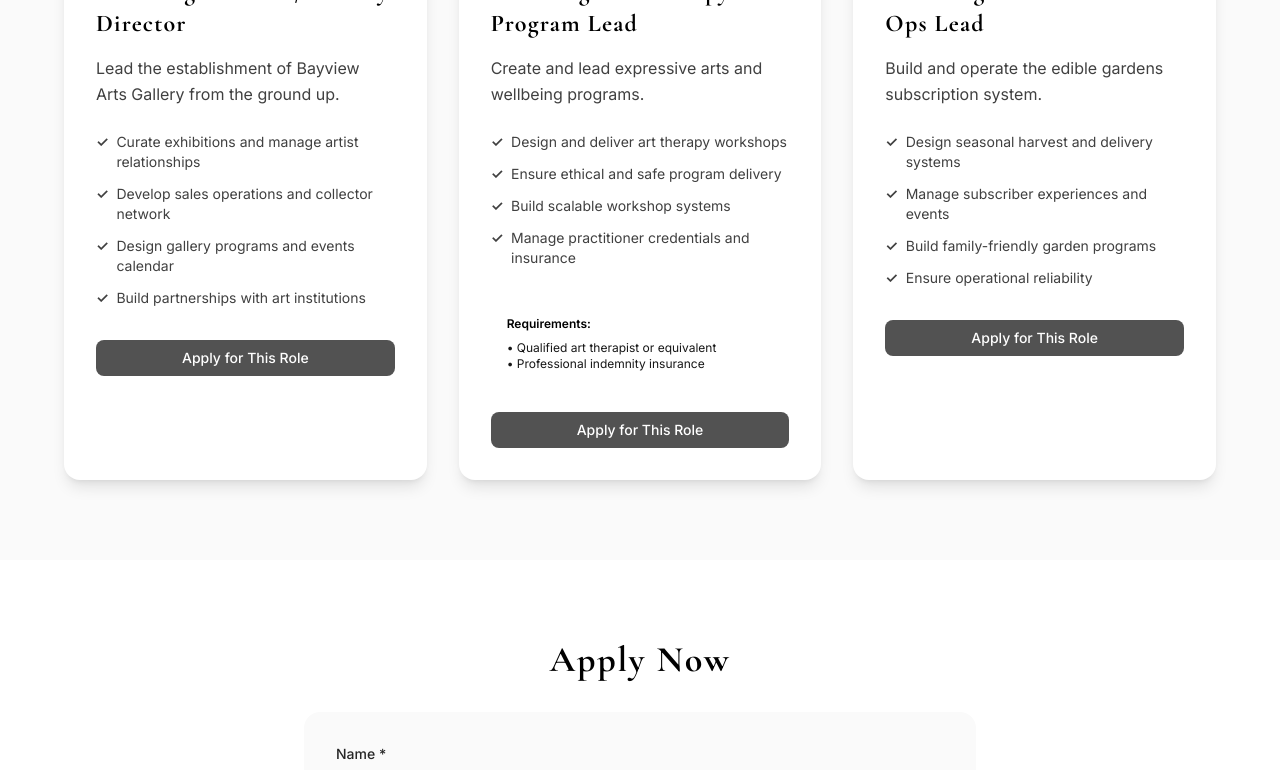
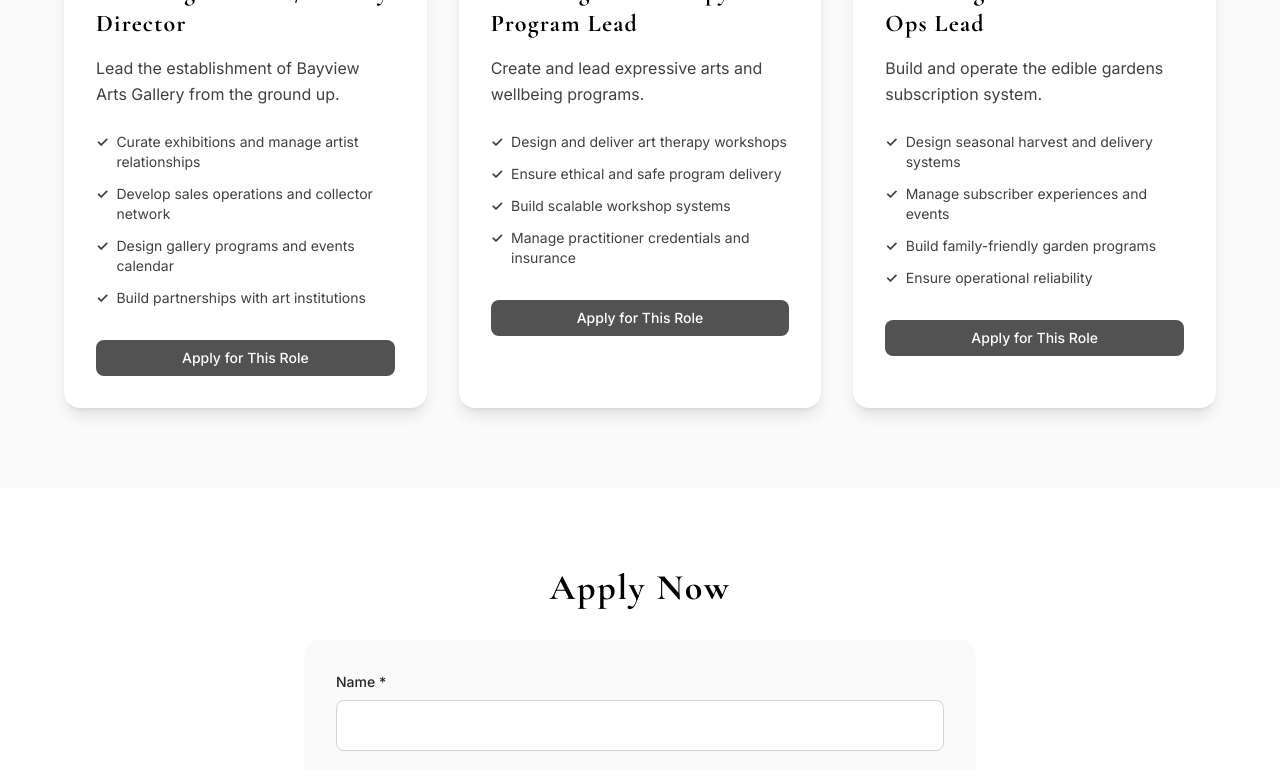
Before and after one commit to thepig365/bayviewhub, a Next.js app: page /partners in a window 1280 px wide. Shown: the part 1291-2061 px from the top of the page. Built offline with nearby package versions, Linux system fonts and the light colour scheme; no server answers.

Commit message:
fix: remove requirements box from partner roles

```diff
--- a/app/partners/page.tsx
+++ b/app/partners/page.tsx
@@ -114,14 +114,6 @@ export default function PartnersPage() {
                     </li>
                   ))}
                 </ul>
-                {role.requirements && (
-                  <div className="bg-accent-50 rounded-lg p-4 mb-6">
-                    <p className="text-xs font-semibold text-accent-900 mb-2">Requirements:</p>
-                    {role.requirements.map((req, idx) => (
-                      <p key={idx} className="text-xs text-accent-800">• {req}</p>
-                    ))}
-                  </div>
-                )}
                 <Button href="#apply" variant="accent" size="sm" className="w-full">
                   Apply for This Role
                 </Button>
```
